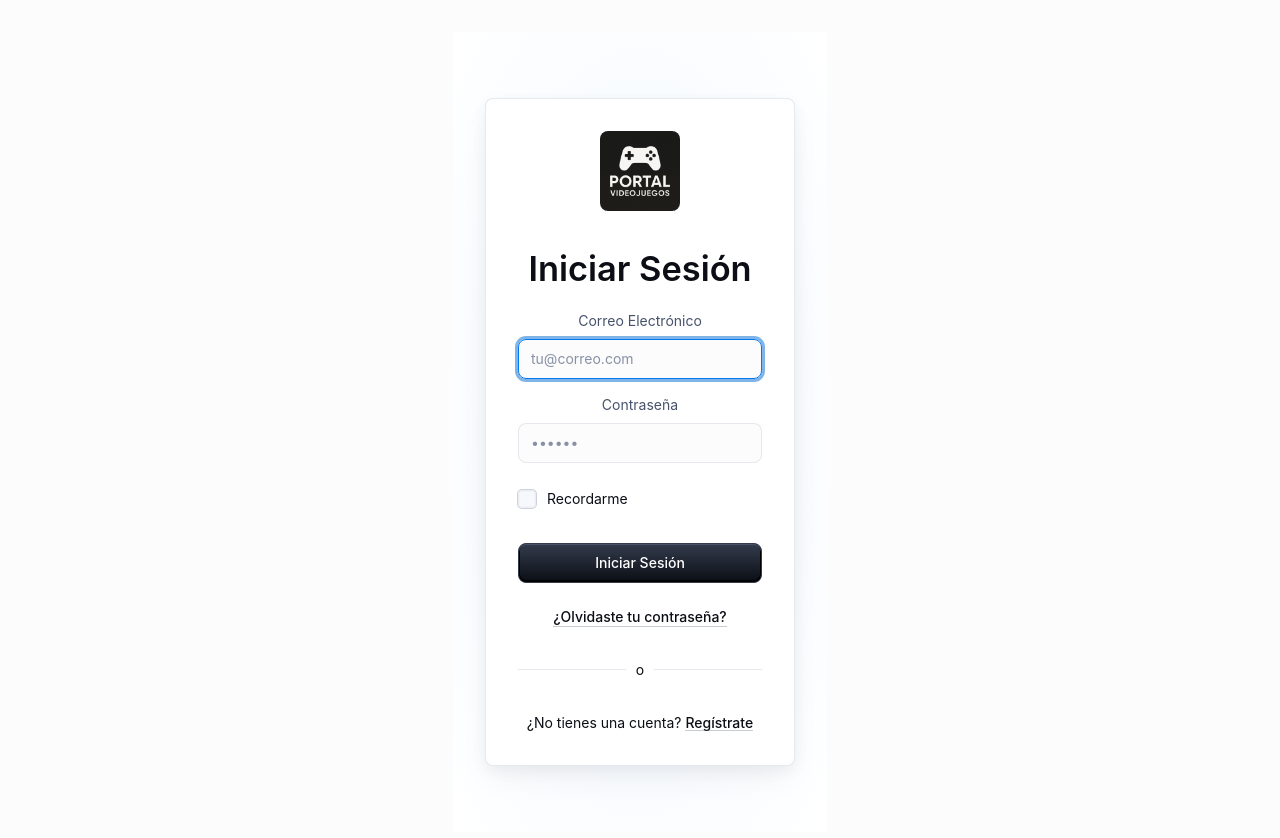
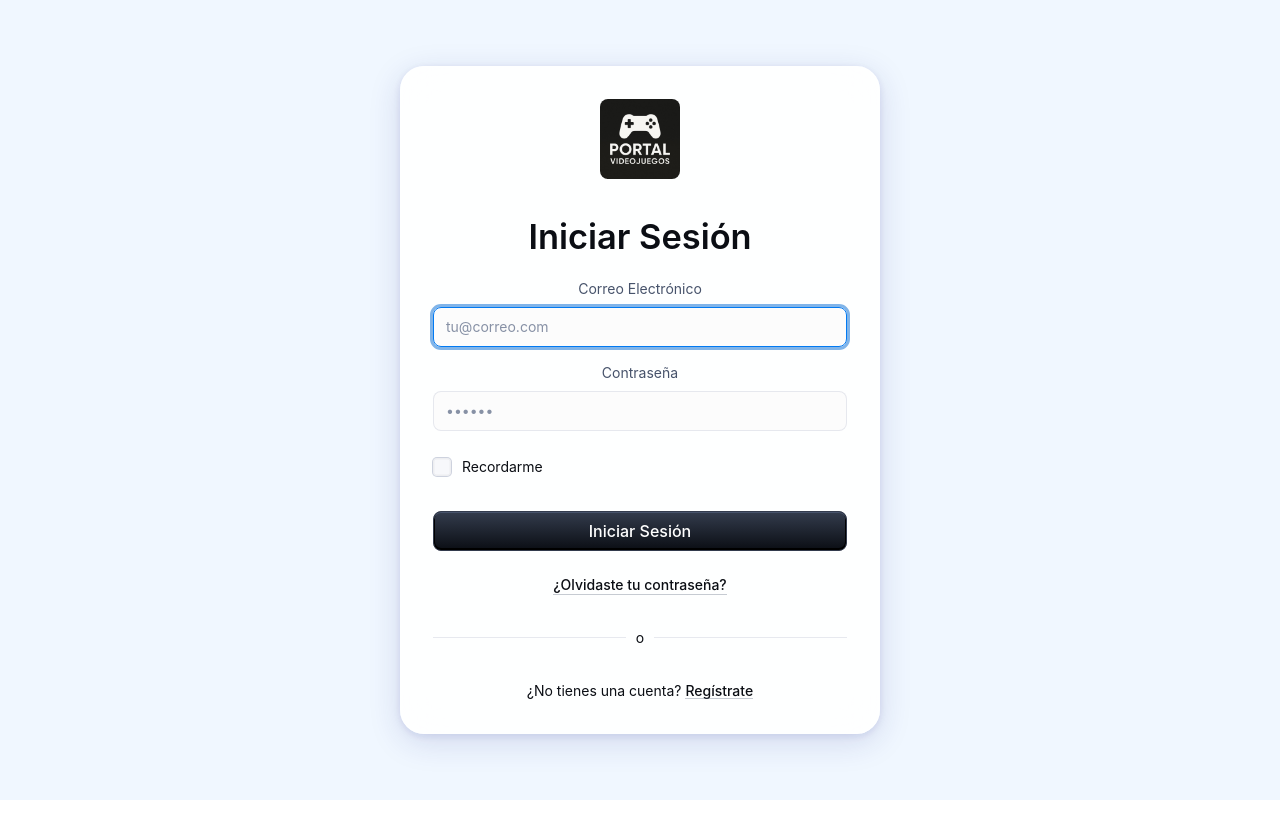
Before and after one commit to pepicont/desarrollo-FE-tp, a React (Vite) app in the folder my-app/: page /login in a window 1280 px wide. Shown: the top 838 px of the page. After the commit the page ends 800 px from the top, so only its background shows below. Built offline with nearby package versions, Linux system fonts and the light colour scheme; no server answers; some icons are missing.

Commit message:
Cambie el design del singUp y singIn

```diff
--- a/my-app/src/components/sign-in/SignIn.tsx
+++ b/my-app/src/components/sign-in/SignIn.tsx
@@ -29,6 +29,14 @@ const Card = styled(MuiCard)(({ theme }) => ({
   padding: theme.spacing(2.5),
   gap: theme.spacing(2),
   margin: 'auto',
+  borderRadius: '24px',
+  backdropFilter: 'blur(20px)',
+  backgroundColor: theme.palette.mode === 'dark'
+    ? 'rgba(255, 255, 255, 0.05)'
+    : 'rgba(255, 255, 255, 0.9)',
+  border: theme.palette.mode === 'dark'
+    ? '1px solid rgba(255, 255, 255, 0.1)'
+    : '1px solid rgba(255, 255, 255, 0.3)',
   [theme.breakpoints.up('sm')]: {
     maxWidth: 420,
     padding: theme.spacing(3),
@@ -41,16 +49,21 @@ const Card = styled(MuiCard)(({ theme }) => ({
     maxWidth: 520,
   },
   boxShadow:
-    'hsla(220, 30%, 5%, 0.05) 0px 5px 15px 0px, hsla(220, 25%, 10%, 0.05) 0px 15px 35px -5px',
+    '0 8px 32px 0 rgba(31, 38, 135, 0.15), 0 2px 8px 0 rgba(31, 38, 135, 0.1)',
   ...theme.applyStyles('dark', {
     boxShadow:
-      'hsla(220, 30%, 5%, 0.5) 0px 5px 15px 0px, hsla(220, 25%, 10%, 0.08) 0px 15px 35px -5px',
+      '0 8px 32px 0 rgba(0, 0, 0, 0.4), 0 2px 8px 0 rgba(0, 0, 0, 0.3)',
   }),
 }));
 
 const SignInContainer = styled(Stack)(({ theme }) => ({
   minHeight: '100dvh',
-  position: 'relative',
+  minWidth: '100vw',
+  height: '100%',
+  width: '100%',
+  position: 'fixed',
+  top: 0,
+  left: 0,
   display: 'flex',
   alignItems: 'center',
   justifyContent: 'center',
@@ -61,12 +74,9 @@ const SignInContainer = styled(Stack)(({ theme }) => ({
   [theme.breakpoints.up('md')]: {
     padding: theme.spacing(4),
   },
-  backgroundImage:
-    'radial-gradient(ellipse at 50% 50%, hsl(210, 100%, 97%), hsl(0, 0%, 100%))',
-  backgroundRepeat: 'no-repeat',
+  backgroundColor: 'hsl(210, 100%, 97%)',
   ...theme.applyStyles('dark', {
-    backgroundImage:
-      'radial-gradient(at 50% 50%, hsla(210, 100%, 16%, 0.5), hsl(220, 30%, 5%))',
+    backgroundColor: 'hsl(220, 30%, 8%)',
   }),
 }));
 
@@ -243,7 +253,17 @@ export default function SignIn(props: { disableCustomTheme?: boolean }) {
               </Alert>
             )}
 
-            <Button type="submit" fullWidth variant="contained" disabled={isLoading} sx={{ mt: 1 }}>
+            <Button
+              type="submit"
+              fullWidth
+              variant="contained"
+              disabled={isLoading}
+              sx={{
+                mt: 1,
+                py: { xs: 2, sm: 1 },
+                fontSize: { xs: '1.1rem', sm: '1rem' }
+              }}
+            >
               {isLoading ? (
                 <>
                   <CircularProgress size={20} sx={{ mr: 1 }} />
--- a/my-app/src/components/sing-up/SingUp.tsx
+++ b/my-app/src/components/sing-up/SingUp.tsx
@@ -39,6 +39,14 @@ const Card = styled(MuiCard)(({ theme }) => ({
   padding: theme.spacing(2.5),
   gap: theme.spacing(2),
   margin: "auto",
+  borderRadius: '24px',
+  backdropFilter: 'blur(20px)',
+  backgroundColor: theme.palette.mode === 'dark'
+    ? 'rgba(255, 255, 255, 0.05)'
+    : 'rgba(255, 255, 255, 0.9)',
+  border: theme.palette.mode === 'dark'
+    ? '1px solid rgba(255, 255, 255, 0.1)'
+    : '1px solid rgba(255, 255, 255, 0.3)',
   [theme.breakpoints.up("sm")]: {
     maxWidth: 480,
     padding: theme.spacing(3),
@@ -50,15 +58,20 @@ const Card = styled(MuiCard)(({ theme }) => ({
   [theme.breakpoints.up("xl")]: {
     maxWidth: 600,
   },
-  boxShadow: "hsla(220, 30%, 5%, 0.05) 0px 5px 15px 0px, hsla(220, 25%, 10%, 0.05) 0px 15px 35px -5px",
+  boxShadow: '0 8px 32px 0 rgba(31, 38, 135, 0.15), 0 2px 8px 0 rgba(31, 38, 135, 0.1)',
   ...theme.applyStyles("dark", {
-    boxShadow: "hsla(220, 30%, 5%, 0.5) 0px 5px 15px 0px, hsla(220, 25%, 10%, 0.08) 0px 15px 35px -5px",
+    boxShadow: '0 8px 32px 0 rgba(0, 0, 0, 0.4), 0 2px 8px 0 rgba(0, 0, 0, 0.3)',
   }),
 }))
 
 const SignInContainer = styled(Stack)(({ theme }) => ({
   minHeight: "100dvh",
-  position: "relative",
+  minWidth: '100vw',
+  height: '100%',
+  width: '100%',
+  position: 'fixed',
+  top: 0,
+  left: 0,
   display: "flex",
   alignItems: "center",
   justifyContent: "center",
@@ -69,10 +82,9 @@ const SignInContainer = styled(Stack)(({ theme }) => ({
   [theme.breakpoints.up("md")]: {
     padding: theme.spacing(4),
   },
-  backgroundImage: "radial-gradient(ellipse at 50% 50%, hsl(210, 100%, 97%), hsl(0, 0%, 100%))",
-  backgroundRepeat: "no-repeat",
+  backgroundColor: 'hsl(210, 100%, 97%)',
   ...theme.applyStyles("dark", {
-    backgroundImage: "radial-gradient(at 50% 50%, hsla(210, 100%, 16%, 0.5), hsl(220, 30%, 5%))",
+    backgroundColor: 'hsl(220, 30%, 8%)',
   }),
 }))
 
```
